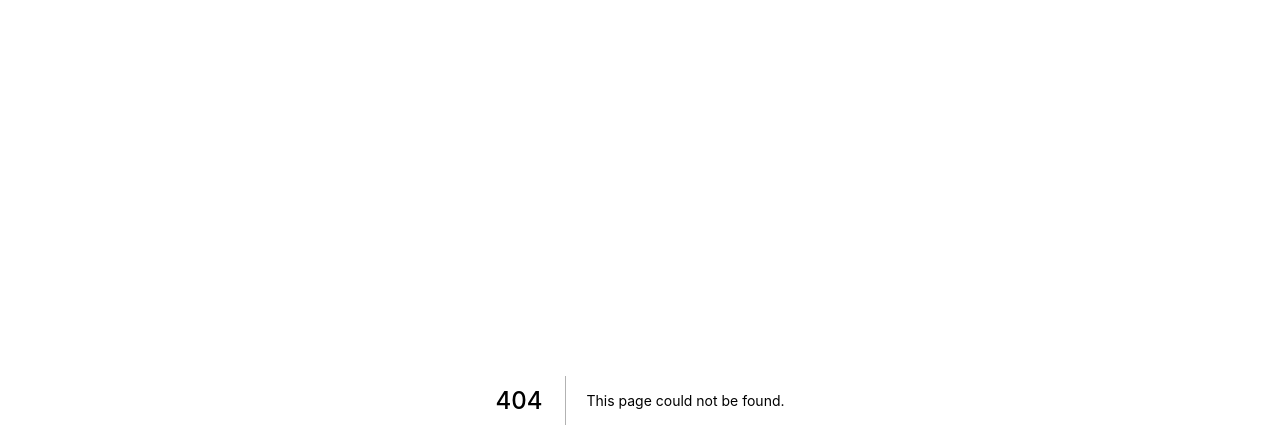
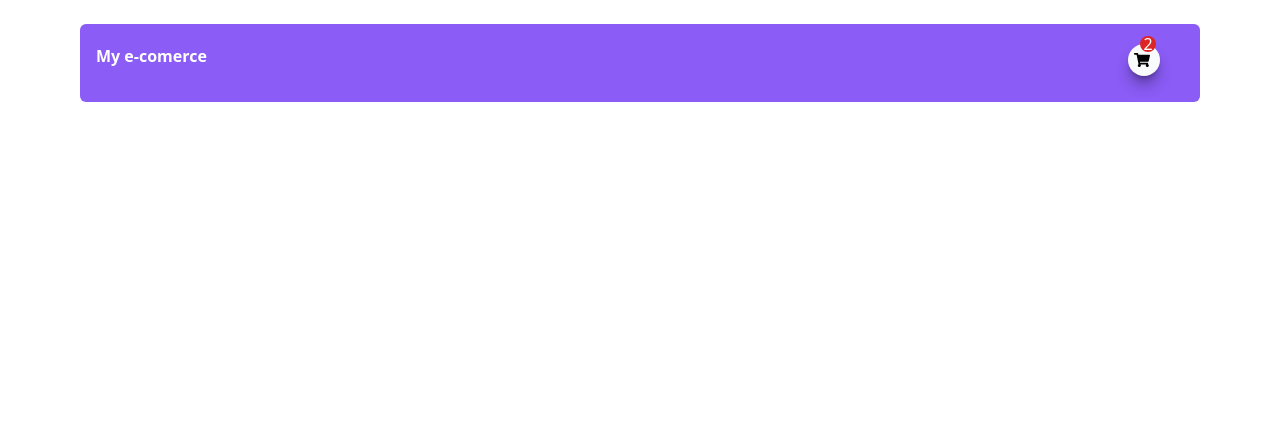
Before and after one commit to PeterMonkey/Shopping-Cart, a Next.js app: page /Cart in a window 1280 px wide. Before the commit this address had no page. Shown: the top 448 px of the page. Built offline with nearby package versions, Linux system fonts and the light colour scheme.

Commit message:
Navegacion del Navbar

```diff
--- a/components/Cart.tsx
+++ b/components/Cart.tsx
@@ -1,9 +1,13 @@
+import React, { ReactNode } from 'react';
 import {FaShoppingCart} from 'react-icons/fa'
 
-const Cart = () => (
-   <button className='bg-slate-50 w-8 h-8 relative rounded-full shadow-lg shadow-black/40'>
-       <FaShoppingCart className='ml-1.5'/>
-   </button>
-)
-
+const Cart = React.forwardRef(({ onClick, href}:any) => {
+    return(
+        <a href={href} onClick={onClick} >
+            <button className='bg-slate-50 w-8 h-8 relative rounded-full shadow-lg shadow-black/40'>
+                <FaShoppingCart className='ml-1.5'/>
+            </button>
+        </a>
+    )
+})
 export default Cart;
--- a/components/Navbar.tsx
+++ b/components/Navbar.tsx
@@ -1,12 +1,19 @@
+import  Link  from "next/link"
 import Cart from "./Cart"
 import Notification from "./Notification"
 
 const Navbar = () => (
     <nav className="flex place-content-between bg-violet-500 mx-20 py-5 rounded-md mt-6">
-        <h1 className="text-white ml-4 font-bold">My e-comerce</h1>
+        <Link href="/">
+            <a>
+                <h1 className="text-white ml-4 font-bold">My e-comerce</h1>
+            </a>
+        </Link>
         <div className="mr-10">
             <Notification count={2}/>
-            <Cart/>
+            <Link href="/Cart" passHref>
+                <Cart/>
+            </Link>
         </div>
     </nav>
 )
--- /dev/null
+++ b/pages/Cart/index.tsx
@@ -0,0 +1,7 @@
+import Navbar from "../../components/Navbar"
+
+export default function Cart(){
+    return(
+        <Navbar/>
+    )
+}
```
